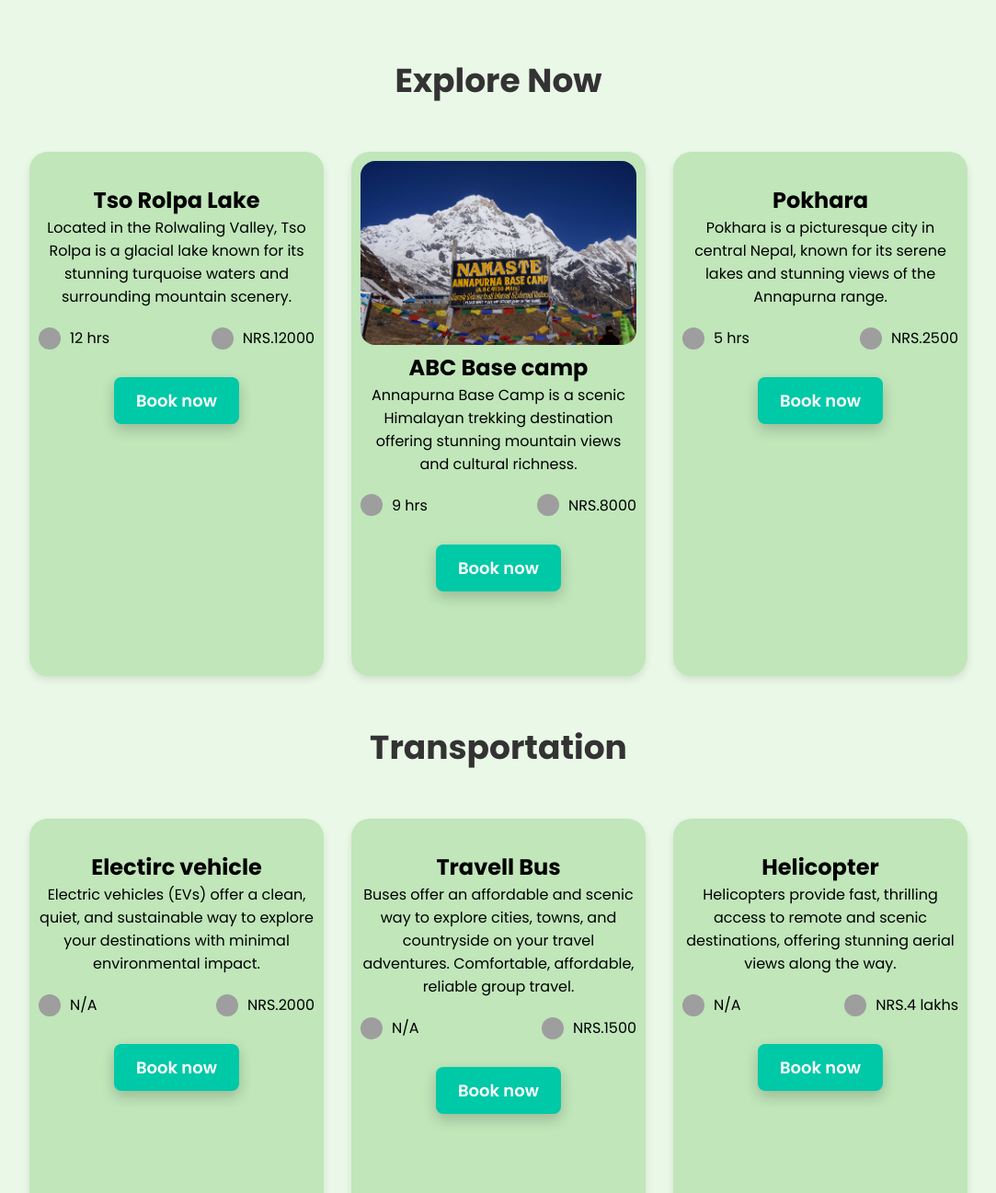
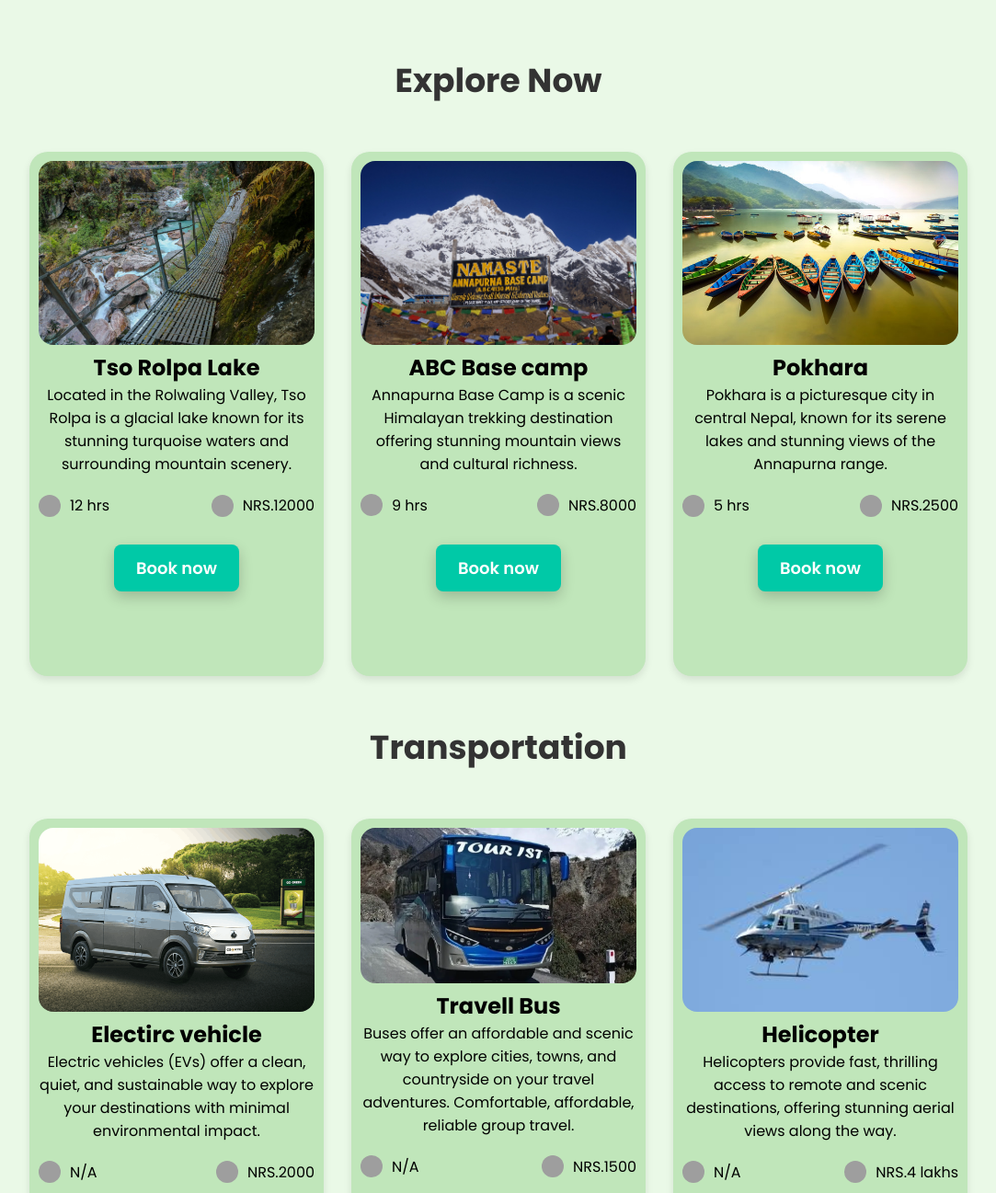
Before and after one commit to PapaFrankuu/Travell.io, a plain HTML site: page index.html in a window 1280 px wide. Shown: the part 740-2037 px from the top of the page at 92% size, without its empty margins (98-1181 px from the left). Drawn offline with Linux system fonts and the light colour scheme; the site is published under a folder, as on GitHub Pages, so addresses that start at the root find nothing; grey boxes are pictures that could not be loaded.

Commit message:
Image settled

```diff
--- a/index.html
+++ b/index.html
@@ -41,7 +41,7 @@
           <div class="card">
             <!-- card 1 -->
             <div class="img_wrapper">
-              <img src="/Content/Image/Tso rolpa.JPG" alt="" class="tsorolps" />
+              <img src="./Content/Image/Tso rolpa.jpg" alt="" class="tsorolps" />
             </div>
             <div class="text_wrapper">
               <h2>Tso Rolpa Lake</h2>
@@ -96,7 +96,7 @@
           <!-- card3 -->
           <div class="card">
             <div class="img_wrapper">
-              <img src="/Content/Image/Pokhara.JPG" alt="" class="tsorolps" />
+              <img src="./Content/Image/Pokhara.jpg" alt="" class="tsorolps" />
             </div>
             <div class="text_wrapper">
               <h2>Pokhara</h2>
@@ -129,7 +129,7 @@
           <div class="card">
             <!-- card 1 -->
             <div class="img_wrapper">
-              <img src="/Content/Image/Transport ev.PNG" alt="" class="tsorolps" />
+              <img src="./Content/Image/Transport ev.png" alt="" class="tsorolps" />
             </div>
             <div class="text_wrapper">
               <h2>Electirc vehicle</h2>
@@ -157,7 +157,7 @@
           <!-- <card2> -->
           <div class="card">
             <div class="img_wrapper">
-              <img src="/Content/Image/Transport bus.WEBP" alt="" class="tsorolps" />
+              <img src="./Content/Image/Transport bus.webp" alt="" class="tsorolps" />
             </div>
             <div class="text_wrapper">
               <h2>Travell Bus</h2>
@@ -184,7 +184,7 @@
           <!-- card3 -->
           <div class="card">
             <div class="img_wrapper">
-              <img src="/Content/Image/Transport helicopter.JPEG" alt="" class="tsorolps" />
+              <img src="./Content/Image/Transport helicopter.jpeg" alt="" class="tsorolps" />
             </div>
             <div class="text_wrapper">
               <h2>Helicopter</h2>
```
